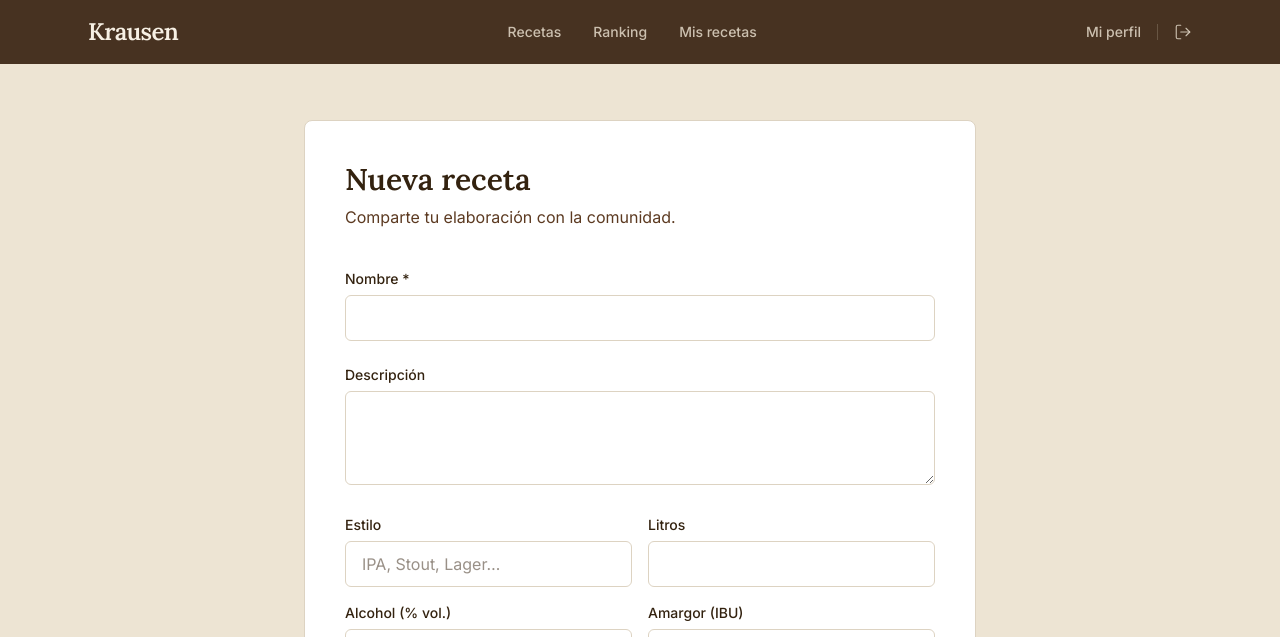
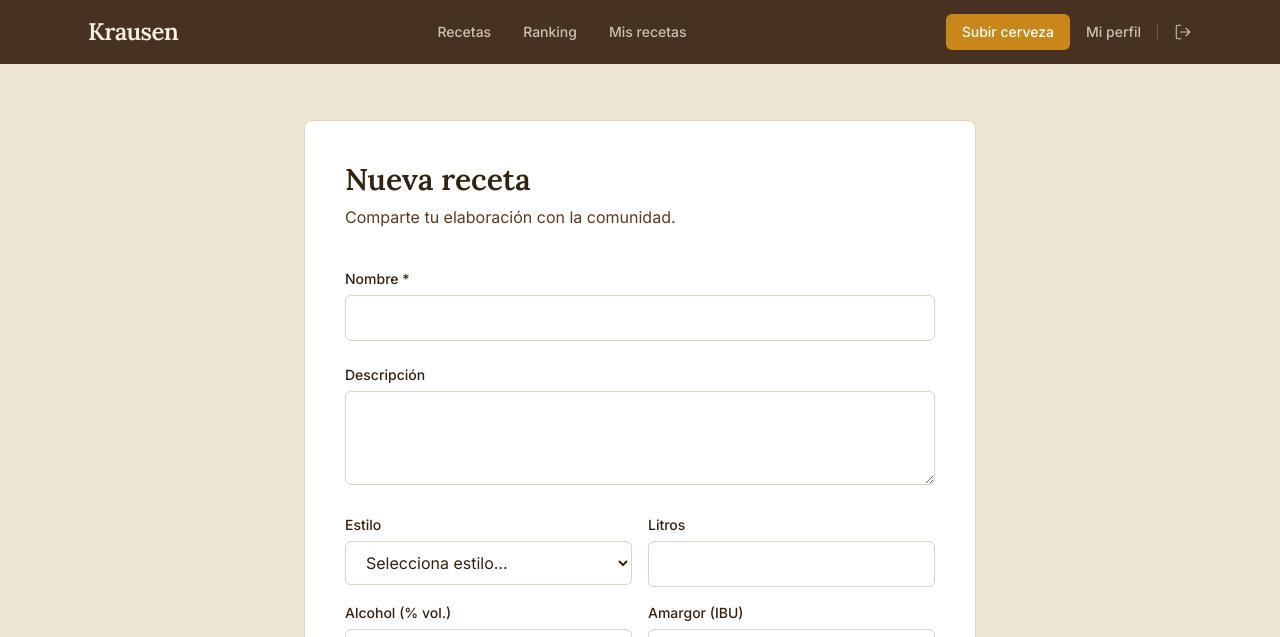
Before and after one commit to Arocadev/krausen-frontend, a Next.js app: page /cervezas/nueva in a window 1280 px wide. Shown: the top 637 px of the page. Built offline with nearby package versions, Linux system fonts and the light colour scheme; no server answers; sample sign-in values are in the browser's storage.

Commit message:
feat: botón crear, dropdown estilos, IBU con límite

```diff
--- a/app/cervezas/[id]/editar/page.tsx
+++ b/app/cervezas/[id]/editar/page.tsx
@@ -141,7 +141,34 @@ export default function EditarCervezaPage() {
           <div className="grid grid-cols-2 gap-4">
             <div>
               <label className="mb-1.5 block text-sm font-medium text-malta">Estilo</label>
-              <input type="text" placeholder="IPA, Stout, Lager…" value={estilo} onChange={(e) => setEstilo(e.target.value)} className={inputClase} />
+              <select value={estilo} onChange={(e) => setEstilo(e.target.value)} className={inputClase}>
+                <option value="">Selecciona estilo…</option>
+                <option value="IPA">IPA</option>
+                <option value="APA">APA (American Pale Ale)</option>
+                <option value="Stout">Stout</option>
+                <option value="Porter">Porter</option>
+                <option value="Lager">Lager</option>
+                <option value="Pilsner">Pilsner</option>
+                <option value="Wheat Beer">Wheat Beer</option>
+                <option value="Belgian Ale">Belgian Ale</option>
+                <option value="Saison">Saison</option>
+                <option value="Amber Ale">Amber Ale</option>
+                <option value="Red Ale">Red Ale</option>
+                <option value="Brown Ale">Brown Ale</option>
+                <option value="Barley Wine">Barley Wine</option>
+                <option value="Sour">Sour</option>
+                <option value="Gose">Gose</option>
+                <option value="Kölsch">Kölsch</option>
+                <option value="Märzen">Märzen</option>
+                <option value="Bock">Bock</option>
+                <option value="Dunkel">Dunkel</option>
+                <option value="Hefeweizen">Hefeweizen</option>
+                <option value="Tripel">Tripel</option>
+                <option value="Dubbel">Dubbel</option>
+                <option value="NEIPA">NEIPA (New England IPA)</option>
+                <option value="Imperial Stout">Imperial Stout</option>
+                <option value="Otro">Otro</option>
+              </select>
             </div>
             <div>
               <label className="mb-1.5 block text-sm font-medium text-malta">Litros</label>
@@ -153,7 +180,7 @@ export default function EditarCervezaPage() {
             </div>
             <div>
               <label className="mb-1.5 block text-sm font-medium text-malta">Amargor (IBU)</label>
-              <input type="number" min="0" value={amargor} onChange={(e) => setAmargor(e.target.value)} className={inputClase} />
+              <input type="number" min="0" max="120" value={amargor} onChange={(e) => setAmargor(e.target.value)} className={inputClase} />
             </div>
           </div>
 
--- a/app/cervezas/nueva/page.tsx
+++ b/app/cervezas/nueva/page.tsx
@@ -140,7 +140,34 @@ function FormularioCerveza() {
           <div className="grid grid-cols-2 gap-4">
             <div>
               <label className="mb-1.5 block text-sm font-medium text-malta">Estilo</label>
-              <input type="text" placeholder="IPA, Stout, Lager…" value={estilo} onChange={(e) => setEstilo(e.target.value)} className={inputClase} />
+              <select value={estilo} onChange={(e) => setEstilo(e.target.value)} className={inputClase}>
+                <option value="">Selecciona estilo…</option>
+                <option value="IPA">IPA</option>
+                <option value="APA">APA (American Pale Ale)</option>
+                <option value="Stout">Stout</option>
+                <option value="Porter">Porter</option>
+                <option value="Lager">Lager</option>
+                <option value="Pilsner">Pilsner</option>
+                <option value="Wheat Beer">Wheat Beer</option>
+                <option value="Belgian Ale">Belgian Ale</option>
+                <option value="Saison">Saison</option>
+                <option value="Amber Ale">Amber Ale</option>
+                <option value="Red Ale">Red Ale</option>
+                <option value="Brown Ale">Brown Ale</option>
+                <option value="Barley Wine">Barley Wine</option>
+                <option value="Sour">Sour</option>
+                <option value="Gose">Gose</option>
+                <option value="Kölsch">Kölsch</option>
+                <option value="Märzen">Märzen</option>
+                <option value="Bock">Bock</option>
+                <option value="Dunkel">Dunkel</option>
+                <option value="Hefeweizen">Hefeweizen</option>
+                <option value="Tripel">Tripel</option>
+                <option value="Dubbel">Dubbel</option>
+                <option value="NEIPA">NEIPA (New England IPA)</option>
+                <option value="Imperial Stout">Imperial Stout</option>
+                <option value="Otro">Otro</option>
+              </select>
             </div>
             <div>
               <label className="mb-1.5 block text-sm font-medium text-malta">Litros</label>
@@ -152,7 +179,7 @@ function FormularioCerveza() {
             </div>
             <div>
               <label className="mb-1.5 block text-sm font-medium text-malta">Amargor (IBU)</label>
-              <input type="number" min="0" value={amargor} onChange={(e) => setAmargor(e.target.value)} className={inputClase} />
+              <input type="number" min="0" max="120" value={amargor} onChange={(e) => setAmargor(e.target.value)} className={inputClase} />
             </div>
           </div>
 
--- a/app/page.tsx
+++ b/app/page.tsx
@@ -35,12 +35,18 @@ export default function Home() {
           </div>
         )}
         {usuario && (
-          <div className="mt-12">
+          <div className="mt-12 flex items-center justify-center gap-4">
             <Link
               href="/recetas"
               className="rounded-md bg-ambar px-8 py-3.5 text-lg font-medium text-white transition-colors hover:bg-ambar-oscuro"
             >
               Explorar recetas
+            </Link>
+            <Link
+              href="/cervezas/nueva"
+              className="rounded-md border border-tostado/30 px-8 py-3.5 text-lg font-medium text-tostado transition-colors hover:border-tostado hover:text-malta"
+            >
+              Crear receta
             </Link>
           </div>
         )}
--- a/components/Navbar.tsx
+++ b/components/Navbar.tsx
@@ -33,6 +33,12 @@ export default function Navbar() {
         <div className="flex items-center gap-4">
           {usuario ? (
             <>
+              <Link
+                href="/cervezas/nueva"
+                className="rounded-md bg-ambar px-4 py-2 text-sm font-medium text-white transition-colors hover:bg-ambar-oscuro"
+              >
+                Subir cerveza
+              </Link>
               <Link
                 href="/perfil"
                 className="text-sm font-medium text-espuma/80 transition-colors hover:text-crema"
```
